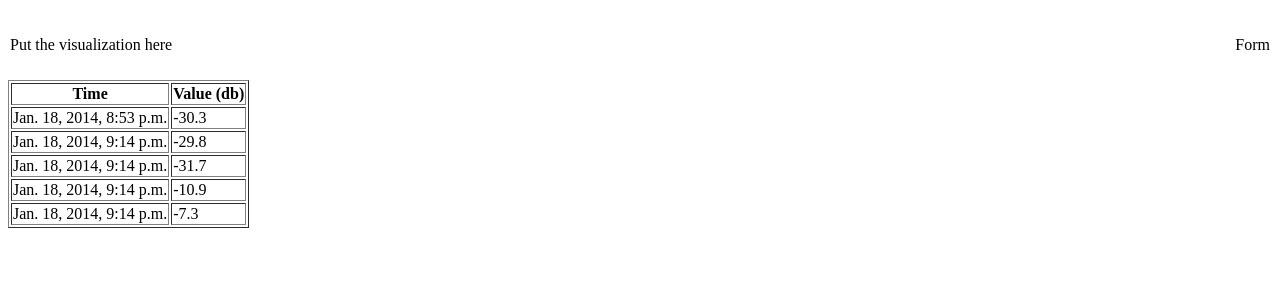
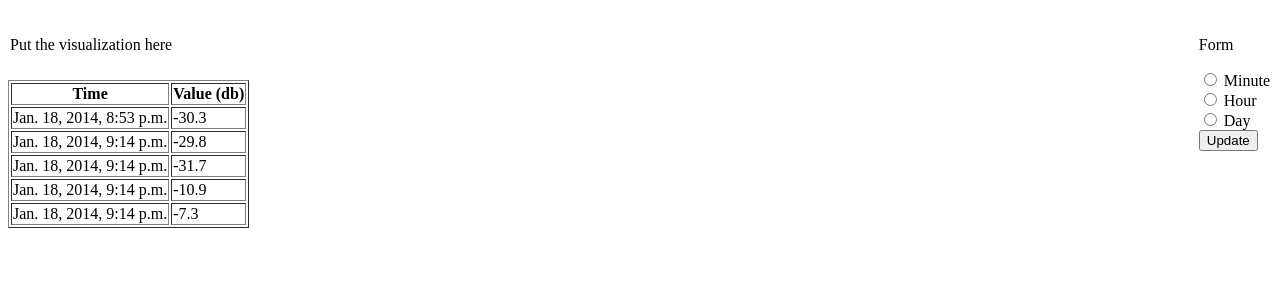
Before and after one commit to aemarse/whatismydb-django, a Django app: page /whatismydb/ in a window 1280 px wide. Shown: the top 300 px of the page. Run offline with Django 3.2, Linux system fonts and the light colour scheme; data comes from the database, SQL or seed files in the repository; both versions use the stored data as it was after the commit; parts of the project's set-up code (start-up, migrations or seed data) failed here and were passed over.

Commit message:
Added a QueryDataForm to models.py, included time intervals in the context for the template home.html, added code to generate a form on home.html

```diff
--- a/db_v1/whatismydb/models.py
+++ b/db_v1/whatismydb/models.py
@@ -1,4 +1,5 @@
 from django.db import models
+from django.forms import ModelForm
 
 # Abstract base class for representing time+value in database
 class TimeValue(models.Model):
@@ -11,9 +12,6 @@ class TimeValue(models.Model):
 	def __unicode__(self):
 		return u'\nValue: %s \nTime: %s\n' % (self.value, self.time)
 
-	def save_object(self):
-		save()
-
 # Represents data collected every minute, subclass of TimeValue
 class MinuteData(TimeValue):
 	pass
@@ -25,3 +23,21 @@ class HourData(TimeValue):
 # Represents data collected every day, subclass of TimeValue
 class DayData(TimeValue):
 	pass
+
+class TimeIntervals(models.Model):
+	time_interval_choices = (
+	'Minute',
+	'Hour',
+	'Day',
+	)
+
+# Query choices for "get" form
+class QueryData(models.Model):
+	date_time = models.DateTimeField()
+	time_intervals = models.ForeignKey(TimeIntervals)
+
+# Update rate choices for "get" form
+class QueryDataForm(ModelForm):
+	class Meta:
+		model = QueryData
+		fields = ['date_time', 'time_intervals']
--- a/db_v1/whatismydb/templates/whatismydb/home.html
+++ b/db_v1/whatismydb/templates/whatismydb/home.html
@@ -21,4 +21,12 @@
 </div>
 <div id="form_div" style="position:absolute; top:20px; right:10px">
 	<p>Form</p>
+	<form action="{% url 'whatismydb:home' %}" method="get">
+	{% csrf_token %}
+	{% for choice in choices %}
+		<input type="radio" name="choice" id="choice{{ forloop.counter }}" value="{{ forloop.counter }}">
+		<label for="choice{{ forloop.counter }}">{{ choice }}</label><br />
+	{% endfor %}
+	<input type="submit" value="Update" />
+	</form>
 </div>
--- a/db_v1/whatismydb/views.py
+++ b/db_v1/whatismydb/views.py
@@ -1,16 +1,20 @@
 from django.shortcuts import render, get_list_or_404
 
-from whatismydb.models import MinuteData, HourData, DayData
+from whatismydb.models import MinuteData, HourData, DayData, TimeIntervals
 
 def home(request):
 	# Queryset for getting all objects, ordered by time
-	filt_data = MinuteData.objects.order_by('time')
+	min_data = MinuteData.objects.order_by('time')
 
 	# Get the objects as a list
-	all_minute_data = get_list_or_404(filt_data)
+	all_minute_data = get_list_or_404(min_data)
+
+	# Queryset for time intervals
+	time_interval_choices = TimeIntervals.time_interval_choices
 
 	# Map template var name to Python obj
-	context = {'all_minute_data': all_minute_data}
+	context = {'all_minute_data': all_minute_data,
+				'choices': time_interval_choices,}
 
 	# Render the page!
 	return render(request, 'whatismydb/home.html', context)
```
Also changed, not shown: db_v1/db.sqlite3, db_v1/whatismydb/migrations/0003_auto__add_timeintervals__add_querydata.py (added).
